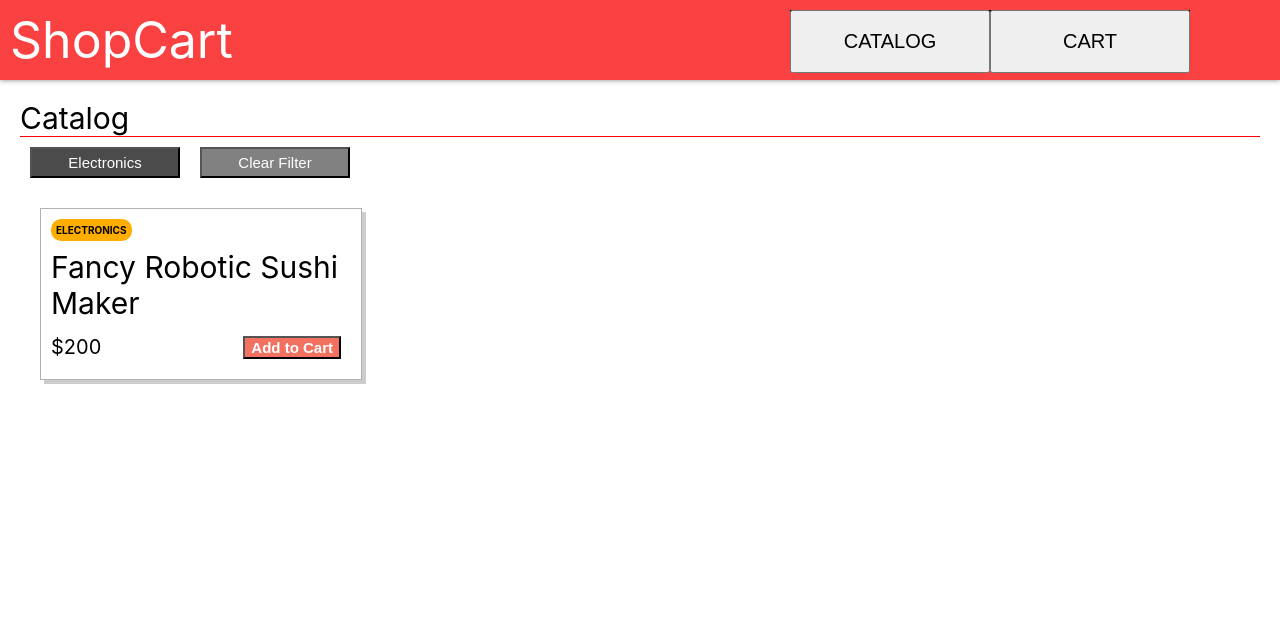
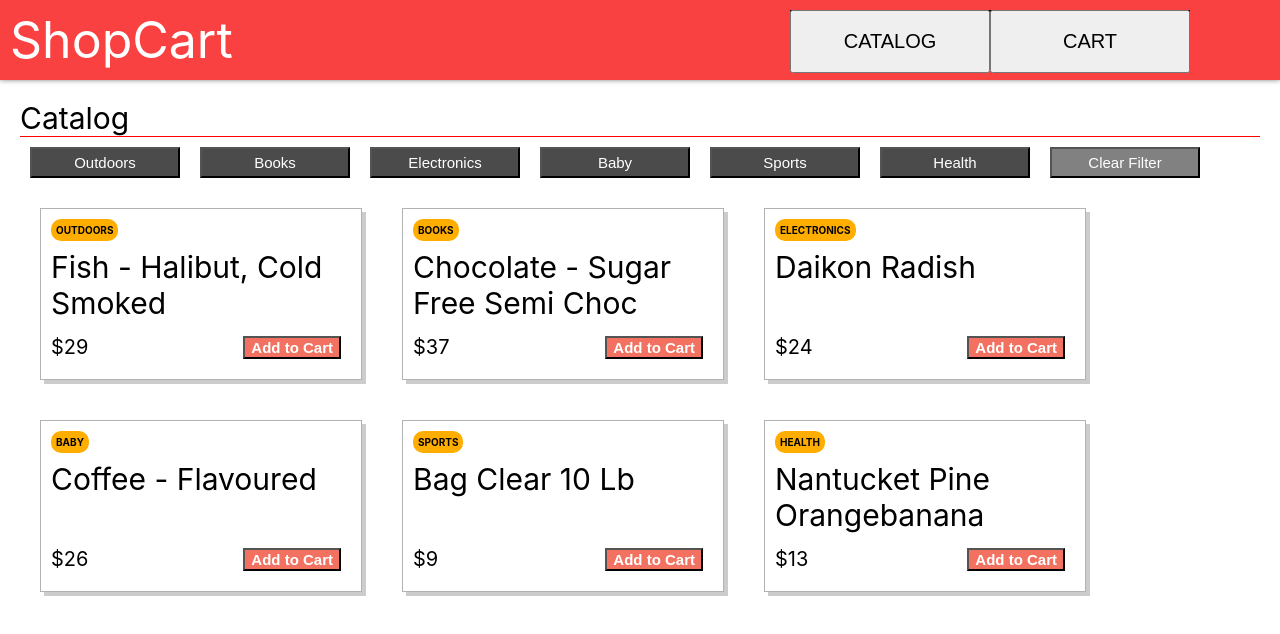
Before and after one commit to muhafiz5814/shopcart, a React (Create React App) app: page / in a window 1280 px wide. Shown: the top 634 px of the page. Built offline with nearby package versions, Linux system fonts and the light colour scheme.

Commit message:
Connect the connect redux store in Catalog Component using connect from react-redux

```diff
--- a/src/components/Catalog.js
+++ b/src/components/Catalog.js
@@ -1,25 +1,43 @@
 import React from "react";
 import Product from "./Product";
+import {connect} from "react-redux"
+import { setFilter, clearFilter } from "../store/actions/catalogActions";
 
-const Catalog = () => {
+const Catalog = ({departments, products, onSetFilter, onClearFilter}) => {
   return (
     <div className="catalog">
       <h1>Catalog</h1>
-      <button className="department-filters" onClick={() => {}}>
-        Electronics
-      </button>
-      <button className="department-filters clear-btn" onClick={() => {}}>
+      {departments &&
+        departments.map(department => (
+          <button key={department.id} className="department-filters" onClick={() => onSetFilter(department.title)}>
+            {department.title}
+          </button>
+        ))
+      }
+      <button className="department-filters clear-btn" onClick={() => onClearFilter()}>
         Clear Filter
       </button>
       <div className="product-units">
-        <Product
-          product="Fancy Robotic Sushi Maker"
-          cost={200}
-          department="Electronics"
-        />
+        {products && products.map(product => <Product key={product.id} {...product} />)}
       </div>
     </div>
   );
 };
 
-export default Catalog;
+const filterProducts = (products, filter) => filter ? products.filter(product => product.department === filter) : products
+
+const mapStateToProps = (state) => {
+  return {
+    departments: state.catalog.departments,
+    products: filterProducts(state.catalog.products, state.catalog.filter)
+  }
+}
+
+const mapDispathToProps = dispatch => {
+  return {
+    onSetFilter: departnent => dispatch(setFilter(departnent)),
+    onClearFilter: () => dispatch(clearFilter())
+  }
+}
+
+export default connect(mapStateToProps, mapDispathToProps)(Catalog)
```
